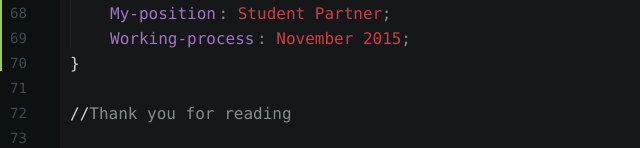
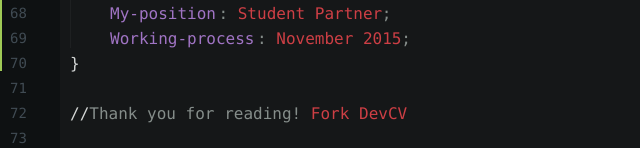
Before and after one commit to codenirvana/codenirvana.github.io, a Jekyll site: the page index.html, which Jekyll copies as it is, in a window 1280 px wide. Shown: the part 1674-1822 px from the top of the page, without its empty margins (0-640 px from the left). Built offline with Jekyll 4.4.1, drawn with Linux system fonts in a browser that asks for light colours.

Commit message:
devCV link added

```diff
--- a/_sass/home/base.scss
+++ b/_sass/home/base.scss
@@ -94,6 +94,9 @@ main {
     .comment {
         color: $comment-col;
         white-space: nowrap;
+        a {
+            color: #cd3f45;
+        }
         &:before {
             content: "//";
             color: $comment-slash-col;
--- a/index.html
+++ b/index.html
@@ -319,7 +319,7 @@
             </span>
         </section>
         <footer class="code comment-item">
-            <span class="comment">Thank you for reading</span>
+            <span class="comment">Thank you for reading! <a href="https://github.com/codenirvana/devCV" target="-blank">Fork DevCV</a></span>
         </footer>
     </main>
     <div class="clearfix"></div>
```
